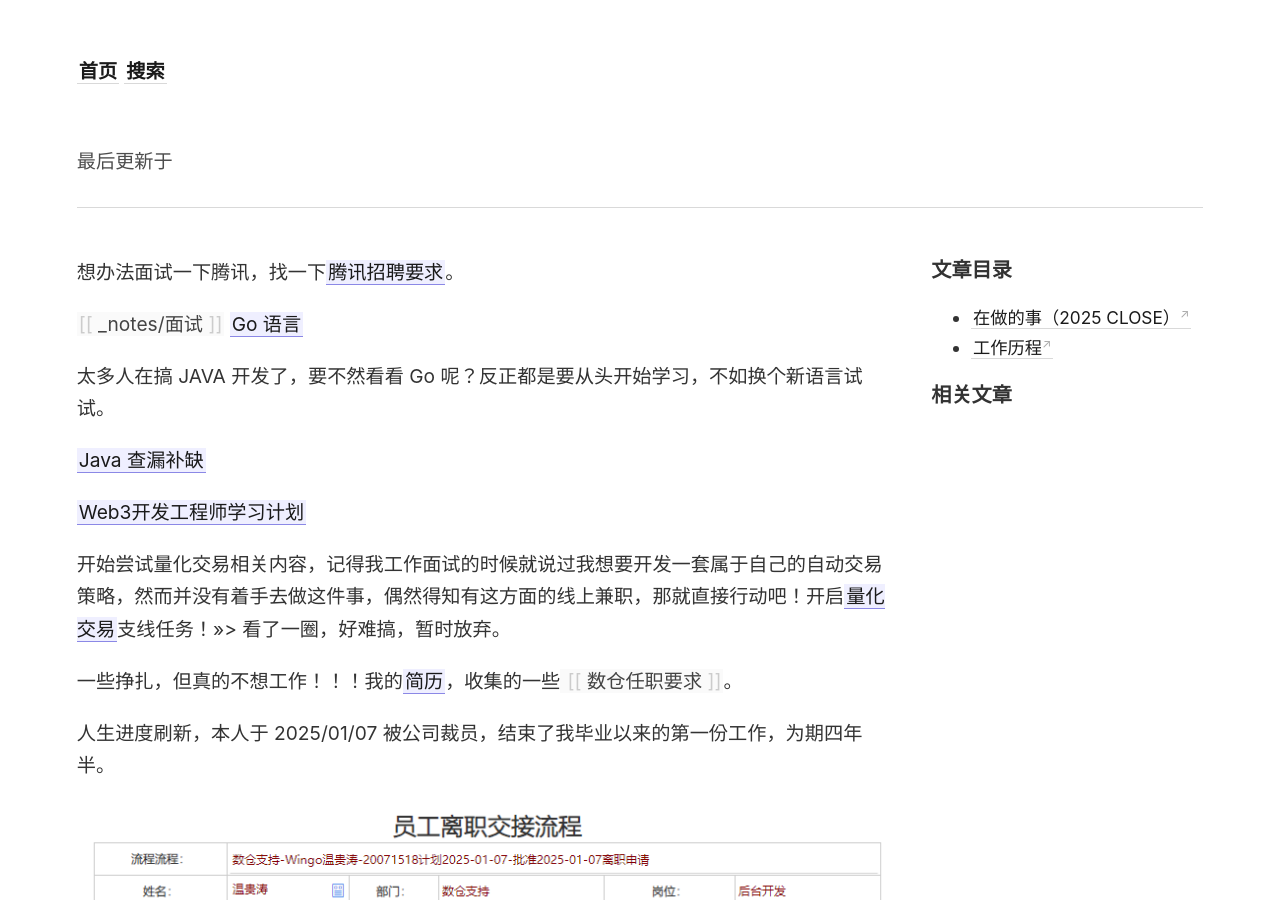
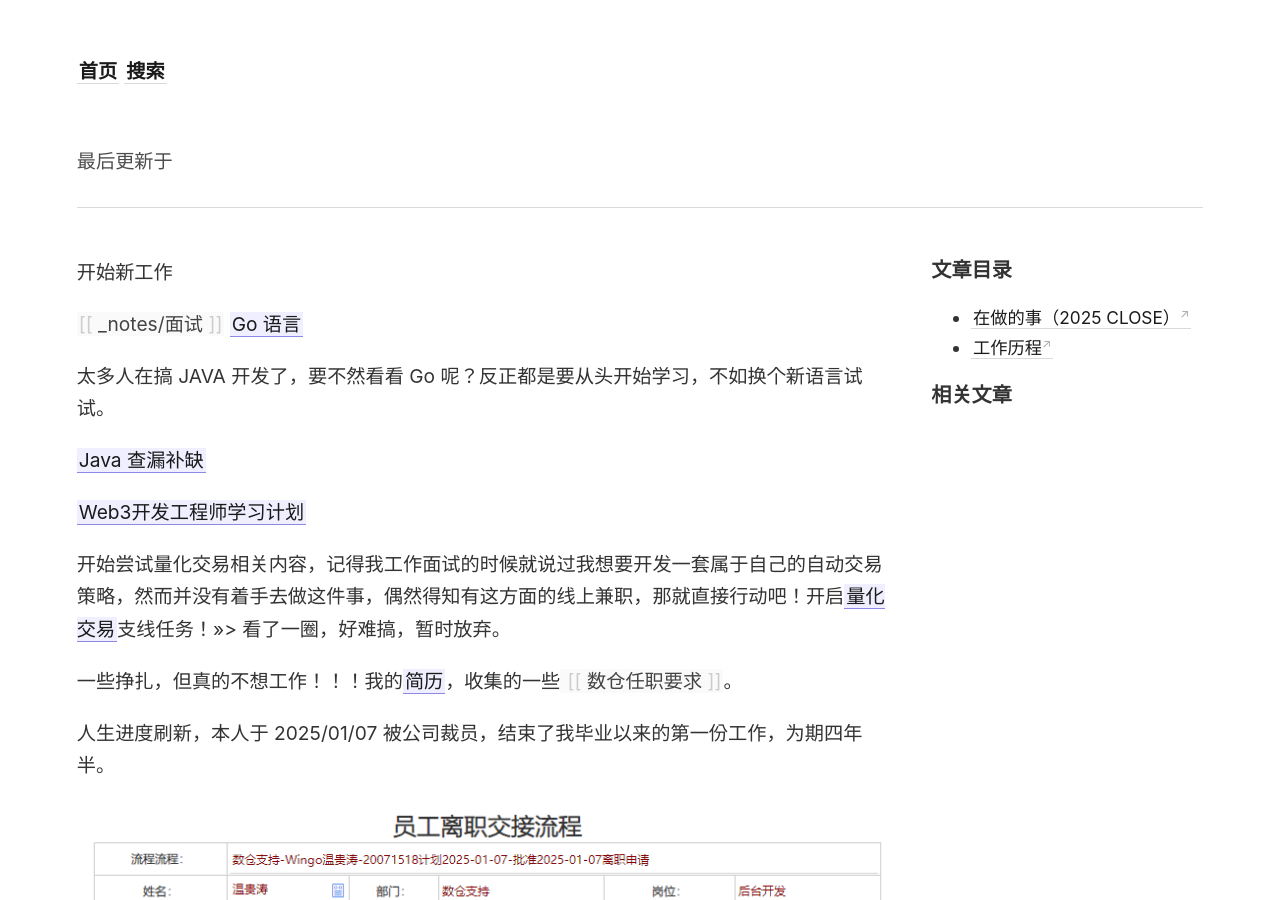
Before and after one commit to wingowen/digital-garden-jekyll, a Jekyll site: the page built from _notes/杂项/关于我.md, in a window 1280 px wide and 900 px high. Built offline with Jekyll 4.4.1, drawn with Linux system fonts in a browser that asks for light colours.

Commit message:
vault backup: 2025-05-13 16:29:46

```diff
--- a/_notes/杂项/关于我.md
+++ b/_notes/杂项/关于我.md
@@ -1,6 +1,6 @@
 ---
 ---
-想办法面试一下腾讯，找一下[[腾讯招聘要求]]。
+开始新工作
 
 [[_notes/面试]]
 [[Go 语言]]
```
Also changed, not shown: .obsidian/workspace.json.
